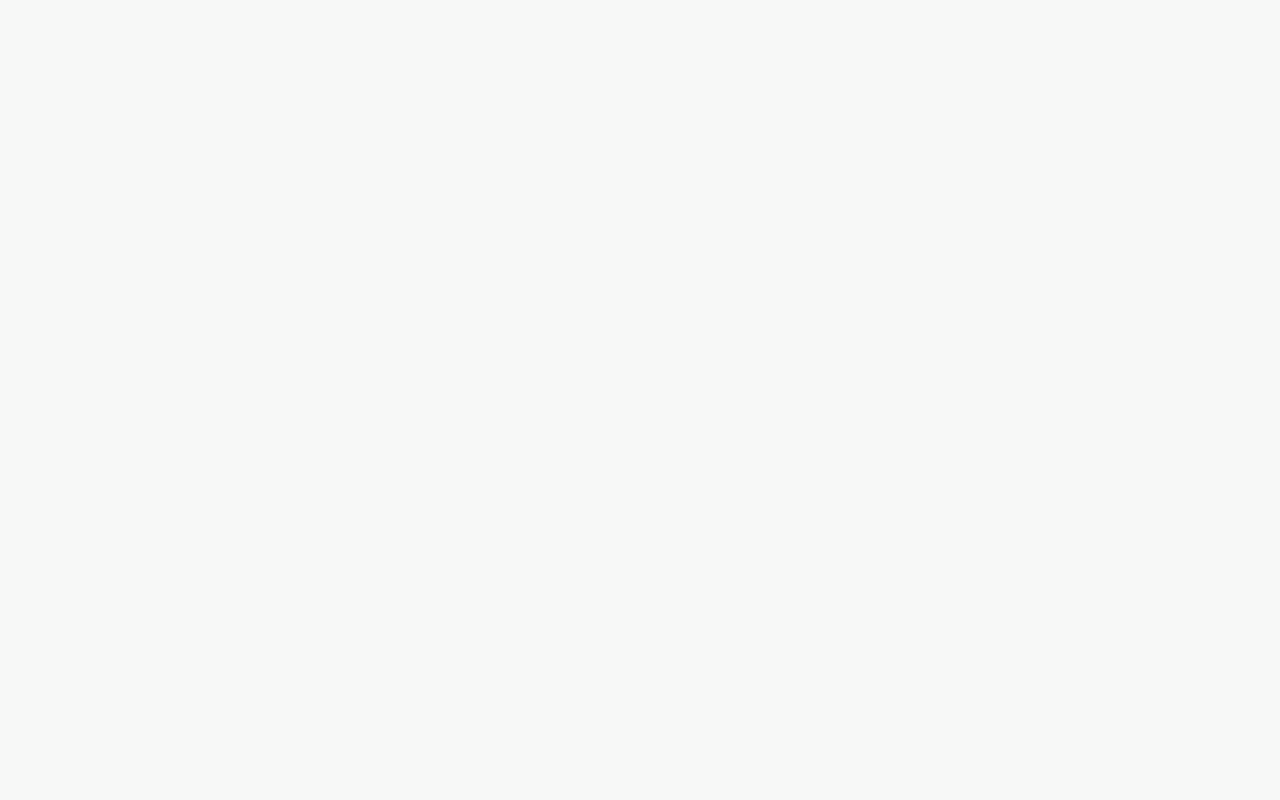
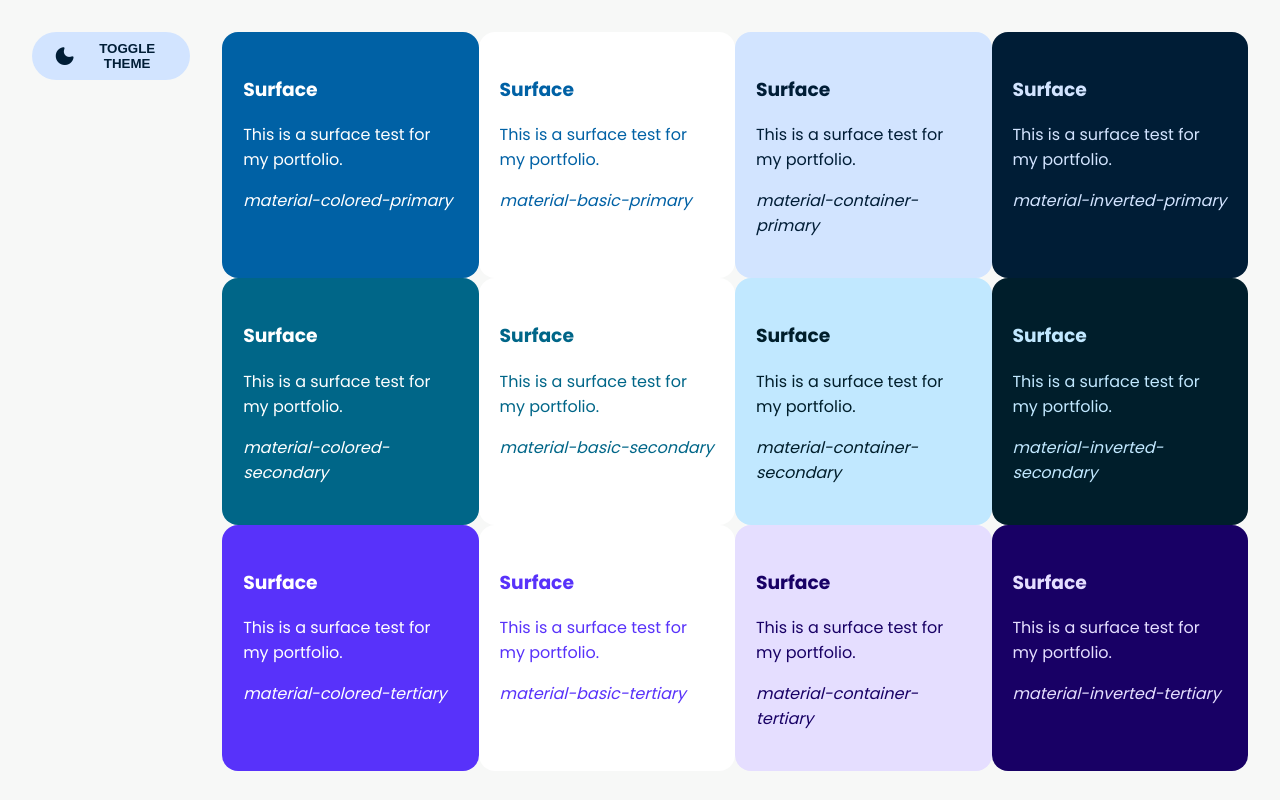
Before and after one commit to Dartegnian/portfolio, an Angular app: page / in a window 1280 px wide. Shown: the top 800 px of the page. Built offline with nearby package versions, Linux system fonts and the light colour scheme.

Commit message:
Add theme transitions and extend surface test to cover all colors

```diff
--- a/src/app/components/profile-card/profile-card.component.scss
+++ b/src/app/components/profile-card/profile-card.component.scss
@@ -2,6 +2,7 @@
 @import "material-you";
 
 .profile-card {
+	@include theme-transition;
 	@include material-basic--primary;
 	width: 20rem;
     overflow: hidden;
--- a/src/app/components/surface-test/surface-test.component.html
+++ b/src/app/components/surface-test/surface-test.component.html
@@ -10,8 +10,27 @@
 		</span>
 		Toggle Theme
 	</button>
-		<h1>Surface</h1>
-		<p>This is a surface test.</p>
-		<p><em>{{ surface }}</em></p>
-	</article>
+	<section class="surfaces__surface-list">
+		<div class="surfaces__surface-group">
+			<article *ngFor="let surface of surfaces[0]" [ngClass]="'surfaces__surface surfaces__surface--' + surface">
+				<h1>Surface</h1>
+				<p>This is a surface test for my portfolio.</p>
+				<p><em>{{ surface }}</em></p>
+			</article>
+		</div>
+		<div class="surfaces__surface-group">
+			<article *ngFor="let surface of surfaces[1]" [ngClass]="'surfaces__surface surfaces__surface--' + surface">
+				<h1>Surface</h1>
+				<p>This is a surface test for my portfolio.</p>
+				<p><em>{{ surface }}</em></p>
+			</article>
+		</div>
+		<div class="surfaces__surface-group">
+			<article *ngFor="let surface of surfaces[2]" [ngClass]="'surfaces__surface surfaces__surface--' + surface">
+				<h1>Surface</h1>
+				<p>This is a surface test for my portfolio.</p>
+				<p><em>{{ surface }}</em></p>
+			</article>
+		</div>
+	</section>
 </div>
--- a/src/app/components/surface-test/surface-test.component.scss
+++ b/src/app/components/surface-test/surface-test.component.scss
@@ -10,6 +10,23 @@
 		font-weight: bold;
 		text-transform: uppercase;
 		margin-right: 2rem;
+	}
+
+	&__toggle-icon {
+		margin-right: 0.5rem;
+	}
+
+	&__surface-list {
+		display: flex;
+		flex-direction: column;
+		width: 100%;
+	}
+
+	&__surface-group {
+		display: grid;
+		width: 100%;
+		grid-auto-columns: minmax(0, 1fr);
+		grid-auto-flow: column;
 	}
 
 	&__surface {
@@ -30,5 +47,37 @@
 		&--material-inverted-primary {
 			@include material-inverted--primary;
 		}
+
+		&--material-colored-secondary {
+			@include material-colored--secondary;
+		}
+
+		&--material-basic-secondary {
+			@include material-basic--secondary;
+		}
+
+		&--material-container-secondary {
+			@include material-container--secondary;
+		}
+
+		&--material-inverted-secondary {
+			@include material-inverted--secondary;
+		}
+
+		&--material-colored-tertiary {
+			@include material-colored--tertiary;
+		}
+
+		&--material-basic-tertiary {
+			@include material-basic--tertiary;
+		}
+
+		&--material-container-tertiary {
+			@include material-container--tertiary;
+		}
+
+		&--material-inverted-tertiary {
+			@include material-inverted--tertiary;
+		}
 	}
 }
--- a/src/app/components/surface-test/surface-test.component.ts
+++ b/src/app/components/surface-test/surface-test.component.ts
@@ -7,11 +7,27 @@ import { Component, OnInit } from '@angular/core';
 })
 export class SurfaceTestComponent implements OnInit {
 	themeMode: "dark" | "light" = "light";
-	surfaces: string[] = [
-		"material-colored-primary",
-		"material-basic-primary",
-		"material-container-primary",
-		"material-inverted-primary",
+	surfaces: Array<Array<String>> = [
+		[
+			"material-colored-primary",
+			"material-basic-primary",
+			"material-container-primary",
+			"material-inverted-primary",
+		],
+
+		[
+			"material-colored-secondary",
+			"material-basic-secondary",
+			"material-container-secondary",
+			"material-inverted-secondary",
+		],
+
+		[
+			"material-colored-tertiary",
+			"material-basic-tertiary",
+			"material-container-tertiary",
+			"material-inverted-tertiary",
+		],
 	];
 
 	constructor() { }
```
